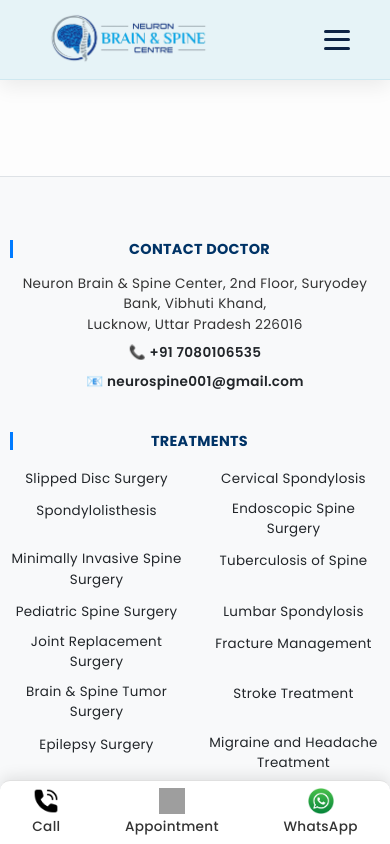
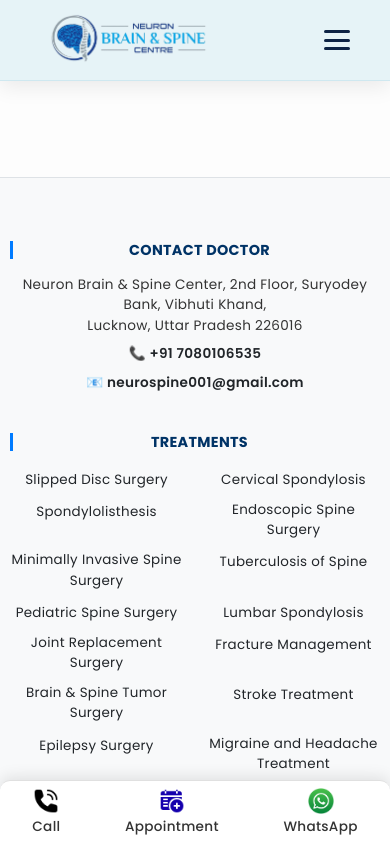
Before and after one commit to itz-ss/clinic, a React (Create React App) app: page /whatsapp in a window 390 px wide. Shown: the top 844 px of the page. Built offline with nearby package versions, Linux system fonts and the light colour scheme; grey boxes are pictures that could not be loaded.

Commit message:
portfolio update3

```diff
--- a/src/components/FAQ.jsx
+++ b/src/components/FAQ.jsx
@@ -103,7 +103,7 @@ function FAQSection() {
             animate={{ opacity: 1, y: 0 }}
             transition={{ delay: 0.4, duration: 0.8 }}
           >
-            Looking for an Expert Spine Surgeon in Siliguri?
+            Looking for an Expert Spine Surgeon in Lucknow?
             Book an Appointment Today!
           </motion.p>
 
--- a/src/components/MobileNavBar.jsx
+++ b/src/components/MobileNavBar.jsx
@@ -34,7 +34,7 @@ const MobileNavBar = () => {
         className="mobile-nav-item"
       >
         <div className="icon-circle whatsapp-bg">
-          <img src="/assets/images/whatsapp.png" alt="WhatsApp" />
+          <img src="/assets/images/WhatsApp.png" alt="WhatsApp" />
         </div>
         <span>WhatsApp</span>
       </a>
--- a/src/components/WhatsAppButton.jsx
+++ b/src/components/WhatsAppButton.jsx
@@ -14,7 +14,7 @@ const WhatsAppButton = () => {
       aria-label="Chat on WhatsApp"
     >
       <img
-        src="/assets/images/whatsapp.png"
+        src="/assets/images/WhatsApp.png"
         alt="Chat on WhatsApp"
         className="whatsapp-icon"
       />
--- a/src/pages/Home.jsx
+++ b/src/pages/Home.jsx
@@ -29,7 +29,7 @@ function Home() {
           {/* 🖼 Responsive banner image */}
           <img
             className="main-banner"
-            src="/assets/images/main.png"
+            src="/assets/banner/homePageBanner.png"
             alt="Main banner showing the doctor and clinic theme"
           />
         </Container>
--- a/src/styles/navbar.css
+++ b/src/styles/navbar.css
@@ -1,34 +1,38 @@
-/* 🌐 Premium Solid Navbar — Fixed Height, Two-Column Treatments */
+/* =========================================================
+   🌐 PREMIUM SOLID NAVBAR
+   Sticky Top | Fixed Height | Responsive with Right-Side Menu
+   ========================================================= */
+
+/* 🧭 Navbar Base */
 .navbar {
-  position: sticky;
-  top: 0;
+  position: sticky;              /* Keeps navbar visible while scrolling */
+  top: 0;                        /* ✅ Always pinned to top */
   width: 100%;
   z-index: 1000;
-  height: 80px;
-  background: #e6f3f7;
+  height: 80px;                  /* Fixed height for desktop */
+  background: #e6f3f7;           /* Soft blue background */
   border-bottom: 1px solid #cfe8f0;
   box-shadow: 0 6px 20px rgba(0, 0, 0, 0.08);
   font-family: "Poppins", sans-serif;
   display: flex;
-  align-items: center;
+  align-items: center;           /* Vertically center contents */
+  justify-content: center;       /* Centers container horizontally */
   transition: all 0.3s ease;
 }
-/* 🧱 Navbar Container */
+
+/* 🧱 Inner Container (holds logo + links + button) */
 .nav-container {
   display: flex;
   align-items: center;
   justify-content: space-between;
-  padding: 0 40px;
   width: 100%;
   max-width: 1380px;
+  padding: 0 10px;
   margin: 0 auto;
   height: 100%;
 }
 
 /* 🩺 Logo */
-.logo {
-  flex-shrink: 0;
-}
 .logo img {
   height: 60px;
   transition: transform 0.3s ease;
@@ -37,7 +41,7 @@
   transform: scale(1.05);
 }
 
-/* 🔗 Nav Links */
+/* 🔗 Navigation Links (Desktop) */
 .nav-links {
   list-style: none;
   display: flex;
@@ -53,17 +57,17 @@
   font-weight: 500;
   text-decoration: none;
   font-size: 16px;
-  cursor: pointer;
-  transition: all 0.3s ease;
+  transition: color 0.3s ease;
 }
 
 .nav-links a:hover,
 .dropdown-btn:hover {
   color: #0077ff;
   text-shadow: 0 0 6px rgba(0, 119, 255, 0.25);
+  transform: scale(2.02);
 }
 
-/* 🔽 Dropdown (Desktop) */
+/* 🔽 Dropdown Menu (Desktop only) */
 .dropdown {
   position: relative;
 }
@@ -85,32 +89,24 @@
   animation: dropdownLift 0.3s ease forwards;
 }
 
-/* ✨ Animation */
+/* ✨ Dropdown animation */
 @keyframes dropdownLift {
-  from {
-    opacity: 0;
-    transform: translateY(-8px);
-  }
-  to {
-    opacity: 1;
-    transform: translateY(0);
-  }
+  from { opacity: 0; transform: translateY(-8px); }
+  to { opacity: 1; transform: translateY(0); }
 }
 
-/* 🩻 Treatments Two-Column Layout */
+/* 🩻 Treatments Column Layout inside Dropdown */
 .treatments-columns {
   display: flex;
   justify-content: space-between;
   gap: 60px;
   width: 100%;
 }
-
 .treatment-column {
   flex: 1;
   display: flex;
   flex-direction: column;
 }
-
 .treatment-column h4 {
   color: #0077ff;
   font-size: 17px;
@@ -119,31 +115,20 @@
   padding-bottom: 6px;
   margin-bottom: 8px;
 }
-
-.treatment-column ul {
-  list-style: none;
-  margin: 0;
-  padding: 0;
-}
-
-.treatment-column li {
-  margin: 6px 0;
-}
-
 .treatment-column a {
   color: #0d2345;
   font-size: 15px;
   text-decoration: none;
   display: block;
+  margin: 6px 0;
   transition: all 0.25s ease;
 }
-
 .treatment-column a:hover {
   color: #0077ff;
   transform: translateX(4px);
 }
 
-/* 🍔 Hamburger */
+/* 🍔 Hamburger Icon */
 .menu-toggle {
   display: none;
   flex-direction: column;
@@ -152,7 +137,6 @@
   height: 20px;
   cursor: pointer;
 }
-
 .menu-toggle span {
   height: 3px;
   width: 100%;
@@ -160,7 +144,6 @@
   border-radius: 2px;
   transition: all 0.3s ease;
 }
-
 .menu-toggle.open span:nth-child(1) {
   transform: rotate(45deg) translateY(7px);
 }
@@ -172,9 +155,6 @@
 }
 
 /* 💙 Appointment Button */
-.appointment-button {
-  flex-shrink: 0;
-}
 .appointment-button button {
   background: linear-gradient(135deg, #0077ff, #00b4d8);
   border: none;
@@ -190,50 +170,69 @@
   transform: translateY(-2px);
 }
 
-/* ===================== */
-/* 📱 Mobile (Fix Overlap) */
-/* ===================== */
+/* =========================================================
+   📱 MOBILE VIEW — TOP FIXED NAVBAR + RIGHT SLIDE MENU
+   ========================================================= */
 @media (max-width: 992px) {
+  /* ✅ Show hamburger icon */
   .menu-toggle {
     display: flex;
   }
 
+  /* ✅ Keep navbar top-aligned & horizontally spaced */
+  .navbar {
+    height: auto;                   /* Allow height to adapt naturally */
+    justify-content: space-between; /* Space logo & hamburger apart */
+    align-items: flex-start;            /* Vertically centered again */
+    padding: 10px 20px;
+  }
+
+  /* ✅ Keep container layout horizontal (logo left, menu icon right) */
+  .nav-container {
+    flex-direction: row;
+    justify-content: space-between;
+    align-items: center;
+    width: 100%;
+    padding: 0 20px;
+  }
+
+  /* 📋 Right Slide-Out Mobile Menu */
   .nav-links {
     position: fixed;
-    top: 80px;
-    right: -100%;
-    width: 80%;
-    height: calc(100vh - 80px);
-    background: #fff;
+    top: 70px;                      /* ✅ Stays just below navbar */
+    right: -100%;                   /* Hidden by default (off-screen) */
+    width: 75%;
+    height: calc(100vh - 70px);
+    background: #ffffff;
     box-shadow: -3px 0 15px rgba(0, 0, 0, 0.1);
     flex-direction: column;
     align-items: flex-start;
+    justify-content: flex-start;
     padding: 25px;
     gap: 20px;
     overflow-y: auto;
     transition: right 0.4s ease;
   }
 
+  /* ✅ Slide-In Animation */
   .nav-links.active {
     right: 0;
   }
 
+  /* Hide appointment button to save space */
   .appointment-button {
     display: none;
   }
 
-  /* ✅ Make dropdown flow vertically (no overlap) */
+  /* ✅ Dropdown expands inline inside mobile menu */
   .dropdown-content {
     position: relative;
-    top: unset;
-    left: unset;
     display: block;
+    background: transparent;
+    box-shadow: none;
+    padding: 0;
     width: 100%;
-    min-width: unset;
-    padding: 0;
-    box-shadow: none;
     border: none;
-    background: transparent;
   }
 
   .treatments-columns {
@@ -243,18 +242,12 @@
     width: 100%;
   }
 
-  .treatment-column {
-    width: 100%;
-  }
-
   .treatment-column h4 {
     font-size: 16px;
-    cursor: pointer;
     color: #0077ff;
     display: flex;
     justify-content: space-between;
     align-items: center;
-    margin-bottom: 8px;
   }
 
   .treatment-column ul {
```
Also changed, not shown: public/assets/banner/homePageBanner.png (added), public/assets/images/appointment.png (added).
